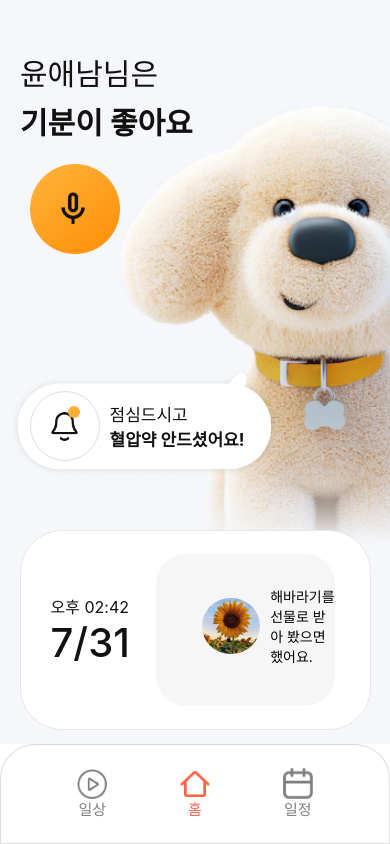
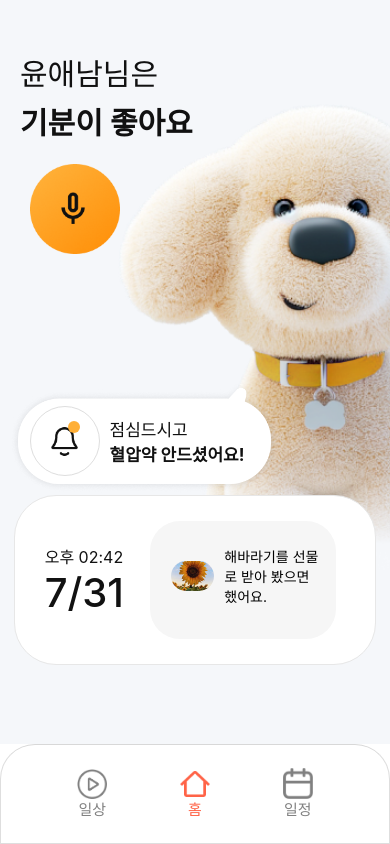
Before and after one commit to happy7yong/CoBal, a React Native app: screen / in a window 390 px wide. Built offline with nearby package versions, Linux system fonts and the light colour scheme; what react-native-audio-recorder-player would draw is missing.

Commit message:
fix : 메인화면 본인 폰에 맞게 css 수정

```diff
--- a/components/HomeScreen-styles.tsx
+++ b/components/HomeScreen-styles.tsx
@@ -125,12 +125,12 @@ export const styles = StyleSheet.create({
 
 //메인알림 슬라이드
     dailyContainer:{
-        width:'90%',
+        width:'93%',
         borderRadius:42,
         borderColor: '#E7E7E7',
         borderWidth:1.5,
-        height: 200,
-        bottom: -110,
+        height: 170,
+        bottom: -60,
         backgroundColor:'#FFFFFF',
         padding:30,
 
@@ -171,20 +171,27 @@ export const styles = StyleSheet.create({
 
       },
       dailyInner: {
-        padding:25,
+        padding:10,
         justifyContent: 'center',
         alignItems: 'center',
       },
       imageInner: {
         flexDirection: 'row',
         alignItems: 'center', // Y축 정렬
-        paddingLeft:10,
+        //paddingLeft:10,
       },
+  /*
+  imageSunflowerPa:{
+      width:'20px',
+      },*/
       SunFlowerImage: {
-        width: '60%',
-        height: '70%',
-        borderRadius: 100,
+          width:'30%',
+          height:'50%',
+        borderRadius: 200,
         marginRight: 10, // 이미지와 텍스트 사이의 여백
+        resizeMode:'cover'
+
+
       },
         dailyTextFont:{
 //             fontSize: 18,
@@ -249,10 +256,7 @@ export const styles = StyleSheet.create({
          alignItems : 'center',
          justifyContent: 'center',
 
-
         },
-
-
          recordButton: {
            width: 70,
            height: 70,
--- a/components/HomeScreen.tsx
+++ b/components/HomeScreen.tsx
@@ -53,11 +53,12 @@ const HomeScreen: React.FC = () => {
     });
 
     try {
-      const response = await axios.post('http://192.168.202.148:5000/upload', formData, {
+      const response = await axios.post('http://192.168.120.148:5000/upload', formData, {
         headers: {
           'Content-Type': 'multipart/form-data',
         },
-      });
+    timeout: 10000, // 요청이 너무 오래 걸리면 오류 발생
+     })
       console.log('서버 응답:', response.data);
     } catch (error) {
       console.error('파일 업로드 오류:', error);
@@ -68,7 +69,7 @@ const HomeScreen: React.FC = () => {
     console.log('알림을 누르셨습니다.');
 
     try {
-      const response = await axios.post('http://192.168.305.148:5000/Alarm', {
+      const response = await axios.post('http://192.168.120.148:5000/Alarm', {
         Alarm: true,
       });
       console.log('서버 응답:', response.data);
```
